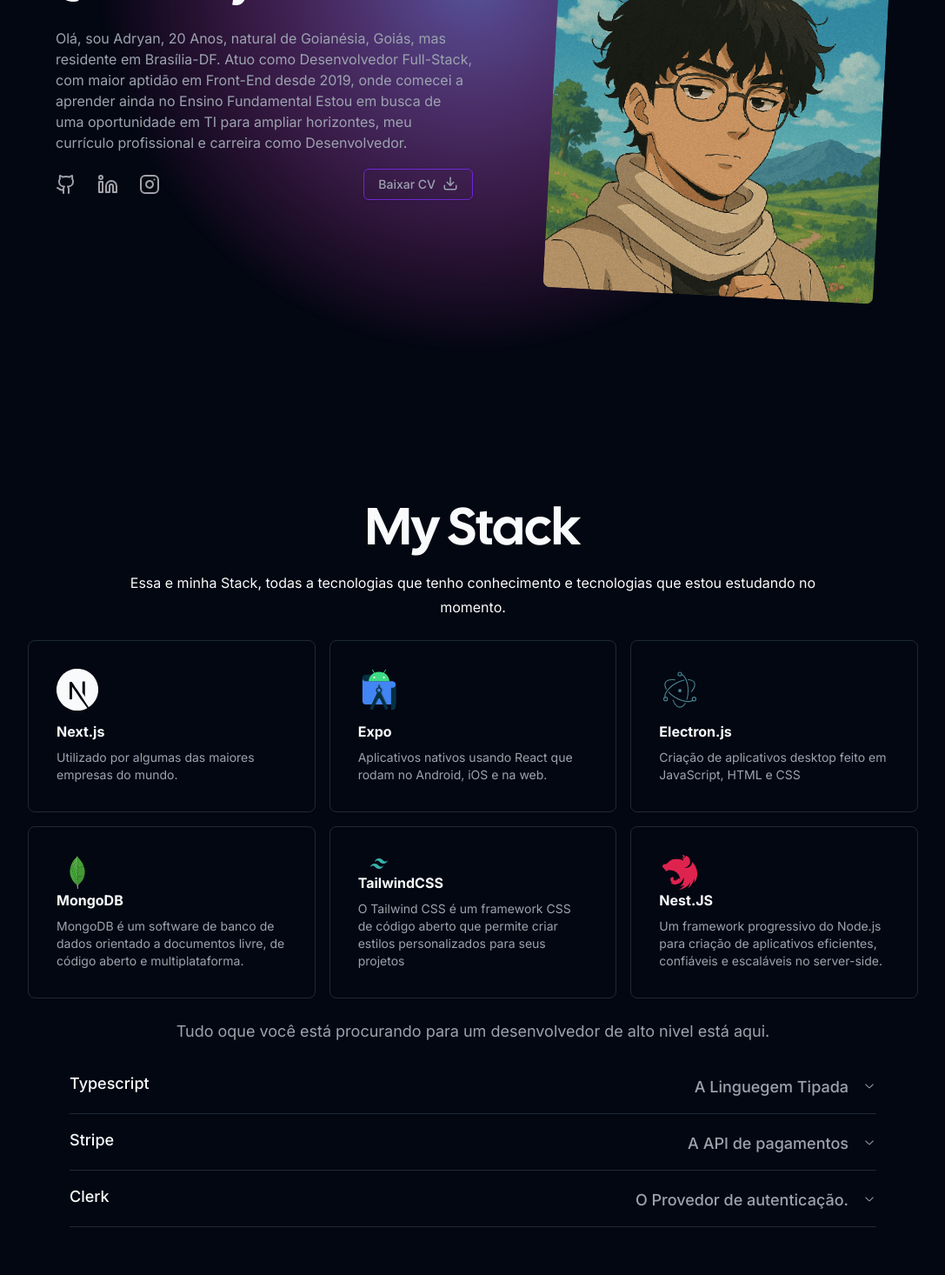
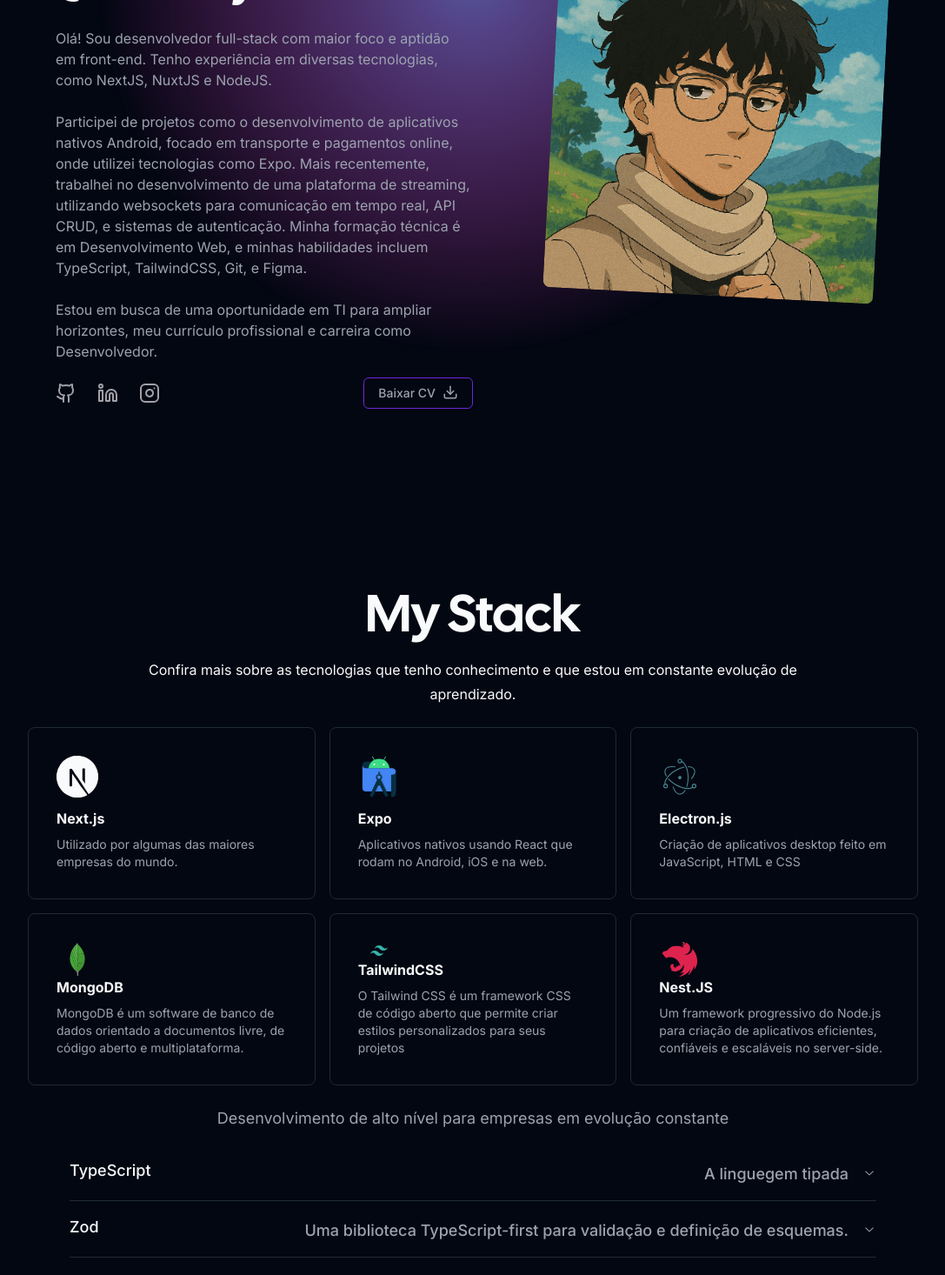
Before and after one commit to AdryanS/Portfolio, a Next.js app: page / in a window 1280 px wide. Shown: the part 780-2246 px from the top of the page at 87% size, without its empty margins (96-1183 px from the left). Built offline with nearby package versions, Linux system fonts and the light colour scheme.

Commit message:
Atualização curricular

```diff
--- a/src/app/__components/about-section.tsx
+++ b/src/app/__components/about-section.tsx
@@ -29,12 +29,22 @@
             @dev.adryan
           </h1>
           <p className="mt-6 text-base text-muted-foreground">
-            Olá, sou Adryan, 20 Anos, natural de Goianésia, Goiás, mas residente
-            em Brasília-DF. Atuo como Desenvolvedor Full-Stack, com maior
-            aptidão em Front-End desde 2019, onde comecei a aprender ainda no
-            Ensino Fundamental Estou em busca de uma oportunidade em TI para
-            ampliar horizontes, meu currículo profissional e carreira como
-            Desenvolvedor.
+            Olá! Sou desenvolvedor full-stack com maior foco e aptidão em
+            front-end. Tenho experiência em diversas tecnologias, como NextJS,
+            NuxtJS e NodeJS.
+          </p>
+          <p className="mt-6 text-base text-muted-foreground">
+            Participei de projetos como o desenvolvimento de aplicativos nativos
+            Android, focado em transporte e pagamentos online, onde utilizei
+            tecnologias como Expo. Mais recentemente, trabalhei no
+            desenvolvimento de uma plataforma de streaming, utilizando
+            websockets para comunicação em tempo real, API CRUD, e sistemas de
+            autenticação. Minha formação técnica é em Desenvolvimento Web, e
+            minhas habilidades incluem TypeScript, TailwindCSS, Git, e Figma.
+          </p>
+          <p className="mt-6 text-base text-muted-foreground">
+            Estou em busca de uma oportunidade em TI para ampliar horizontes,
+            meu currículo profissional e carreira como Desenvolvedor.
           </p>
           <div className="flex flex-row justify-between items-center">
             <div className="my-6 flex justify-center md:justify-start gap-6">
--- a/src/app/__components/stack-session.tsx
+++ b/src/app/__components/stack-session.tsx
@@ -8,8 +8,8 @@
 const content = [
   {
     id: 1,
-    title: "Typescript",
-    data: "A Linguegem Tipada",
+    title: "TypeScript",
+    data: "A linguegem tipada",
     content: [
       {
         id: 1,
@@ -43,6 +43,41 @@
   },
   {
     id: 2,
+    title: "Zod",
+    data: "Uma biblioteca TypeScript-first para validação e definição de esquemas.",
+    content: [
+      {
+        id: 1,
+        title: "Definição de Esquemas Declarativos",
+      },
+      {
+        id: 2,
+        title: "Validação em Tempo de Execução",
+      },
+      {
+        id: 3,
+        title: "Inferência de Tipos Automática",
+      },
+      {
+        id: 4,
+        title: "Integração com TypeScript",
+      },
+      {
+        id: 5,
+        title: "Transformações e Refinamentos",
+      },
+      {
+        id: 6,
+        title: "Composição de Esquemas",
+      },
+      {
+        id: 7,
+        title: "Leve e Sem Dependências",
+      },
+    ],
+  },
+  {
+    id: 3,
     title: "Stripe",
     data: "A API de pagamentos",
     content: [
@@ -77,37 +112,142 @@
     ],
   },
   {
-    id: 3,
-    title: "Clerk",
-    data: "O Provedor de autenticação.",
+    id: 4,
+    title: "Supabase",
+    data: "A plataforma open source que fornece backend como serviço sobre PostgreSQL.",
     content: [
       {
         id: 1,
-        title: "Simplicidade de Integração",
+        title: "Banco de Dados em Tempo Real",
       },
       {
         id: 2,
-        title: "Segurança Avançada",
+        title: "Autenticação e Autorização Integradas",
       },
       {
         id: 3,
-        title: "Controle de Acesso",
+        title: "APIs Automáticas",
       },
       {
         id: 4,
-        title: "Customização e Marcação",
+        title: "Armazenamento de Arquivos",
       },
       {
         id: 5,
-        title: "Suporte a Vários Métodos de Autenticação",
+        title: "Edge Functions",
       },
       {
         id: 6,
-        title: "Monitoramento e Relatórios",
+        title: "Escalabilidade sobre PostgreSQL",
       },
       {
         id: 7,
-        title: "Atualizações Contínuas e Suporte Técnico",
+        title: "Painel de Administração Intuitivo",
+      },
+    ],
+  },
+  {
+    id: 5,
+    title: "Shadcn/ui",
+    data: "Um conjunto de componentes acessíveis e estilizados com Tailwind CSS para React.",
+    content: [
+      {
+        id: 1,
+        title: "Componentes Pré-Construídos",
+      },
+      {
+        id: 2,
+        title: "Totalmente Personalizável",
+      },
+      {
+        id: 3,
+        title: "Baseado em Tailwind CSS",
+      },
+      {
+        id: 4,
+        title: "Foco em Acessibilidade",
+      },
+      {
+        id: 5,
+        title: "Integração Simples com React e Next.js",
+      },
+      {
+        id: 6,
+        title: "Design Consistente e Escalável",
+      },
+      {
+        id: 7,
+        title: "Open Source e em Constante Evolução",
+      },
+    ],
+  },
+  {
+    id: 6,
+    title: "Rive",
+    data: "Ferramenta para criar e integrar animações interativas em tempo real.",
+    content: [
+      {
+        id: 1,
+        title: "Animações Vetoriais Interativas",
+      },
+      {
+        id: 2,
+        title: "State Machine para Controle",
+      },
+      {
+        id: 3,
+        title: "Integração com React e Web",
+      },
+      {
+        id: 4,
+        title: "Alto Desempenho em Tempo Real",
+      },
+      {
+        id: 5,
+        title: "Exportação Multiplataforma",
+      },
+      {
+        id: 6,
+        title: "Colaboração e Versionamento",
+      },
+      {
+        id: 7,
+        title: "Uso em Jogos, Apps e Web",
+      },
+    ],
+  },
+  {
+    id: 7,
+    title: "Socket.IO",
+    data: "Biblioteca para comunicação bidirecional em tempo real entre cliente e servidor.",
+    content: [
+      {
+        id: 1,
+        title: "Comunicação em Tempo Real",
+      },
+      {
+        id: 2,
+        title: "Suporte a WebSockets e Fallbacks",
+      },
+      {
+        id: 3,
+        title: "Broadcast de Eventos",
+      },
+      {
+        id: 4,
+        title: "Salas e Namespaces",
+      },
+      {
+        id: 5,
+        title: "Escalabilidade com Clusters",
+      },
+      {
+        id: 6,
+        title: "Reconexão Automática",
+      },
+      {
+        id: 7,
+        title: "Integração com Diversas Plataformas",
       },
     ],
   },
@@ -124,8 +264,8 @@
           My Stack
         </h2>
         <p className="max-w-[85%] leading-normal text-muted-foregroundsm:text-lg sm:leading-7">
-          Essa e minha Stack, todas a tecnologias que tenho conhecimento e
-          tecnologias que estou estudando no momento.{" "}
+          Confira mais sobre as tecnologias que tenho conhecimento e que estou
+          em constante evolução de aprendizado.
         </p>
       </div>
 
@@ -350,8 +490,7 @@
       </div>
       <div className="mx-auto text-center md:max-w-[58rem]">
         <p className="leading-normal text-muted-foreground sm:text-lg sm:leading-7 mb-4">
-          Tudo oque você está procurando para um desenvolvedor de alto nivel
-          está aqui.
+          Desenvolvimento de alto nível para empresas em evolução constante
         </p>
 
         <Accordion type="single" collapsible className="w-full">
@@ -367,10 +506,7 @@
               </AccordionTrigger>
               <AccordionContent className="text-left gap-2">
                 {item.content.map((e) => (
-                  <div
-                    key={e.id}
-                    className="text-sm py-2"
-                  >
+                  <div key={e.id} className="text-sm py-2">
                     <p>{`Vantagem ${e.id}: ${e.title}`}</p>
                   </div>
                 ))}
```
Also changed, not shown: 1 other file (tests, documents, lock files or other folders).
